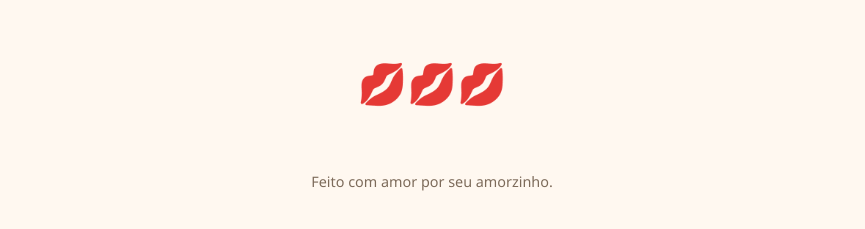
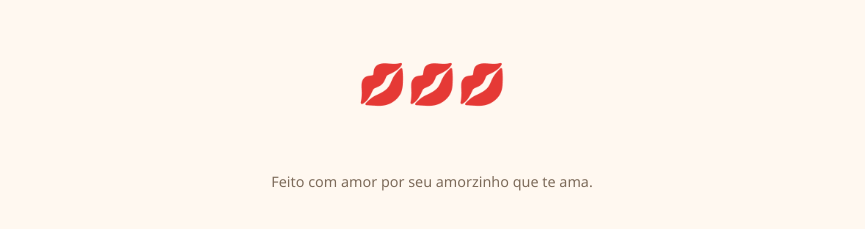
Before and after one commit to nographicstudio/minha-pincesa, a plain HTML site: page index.html in a window 1280 px wide. Shown: the part 781-1010 px from the top of the page, without its empty margins (208-1073 px from the left). Drawn offline with Linux system fonts and the light colour scheme.

Commit message:
Update index.html

```diff
--- a/index.html
+++ b/index.html
@@ -84,7 +84,7 @@
   <div class="kiss">💋💋💋</div>
 
   <footer>
-    Feito com amor por seu amorzinho.
+    Feito com amor por seu amorzinho que te ama.
   </footer>
 </body>
 </html>
```
